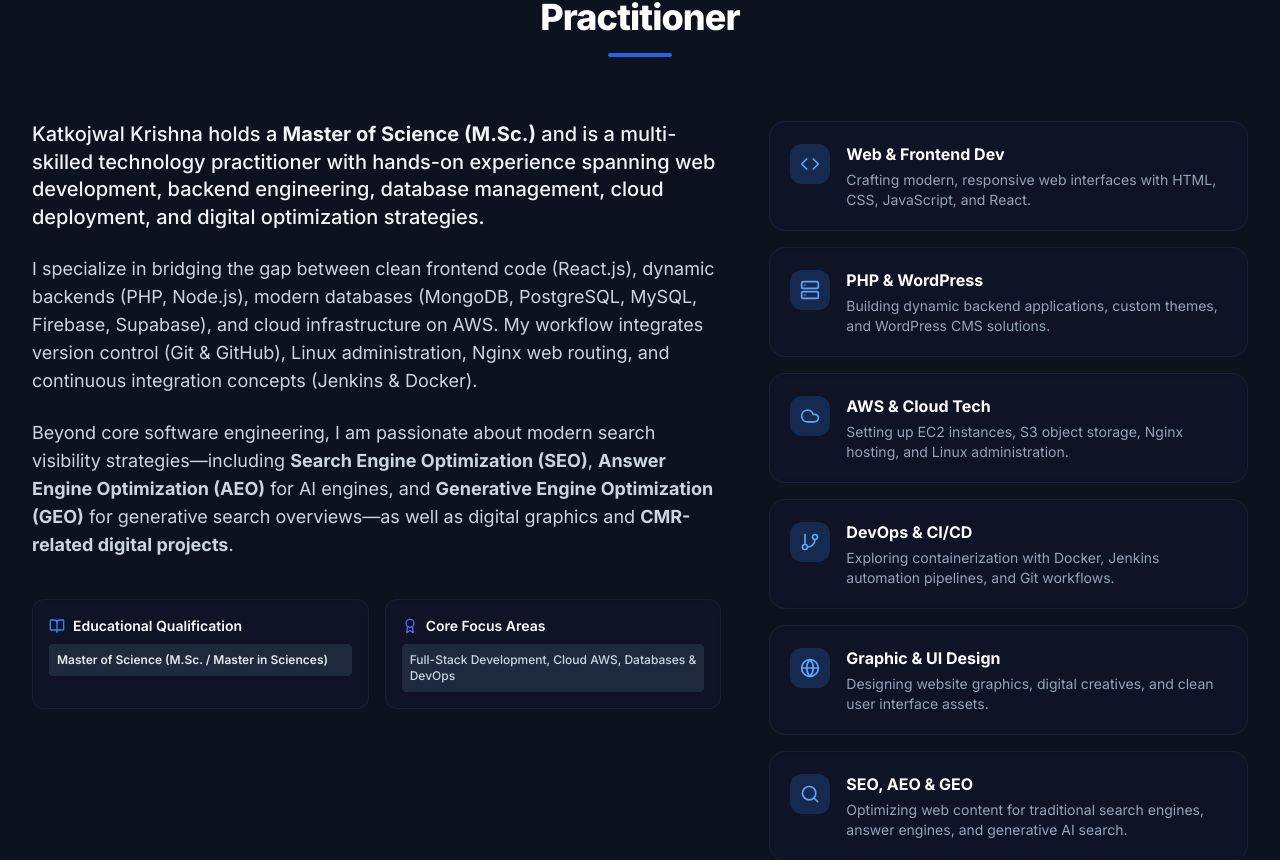
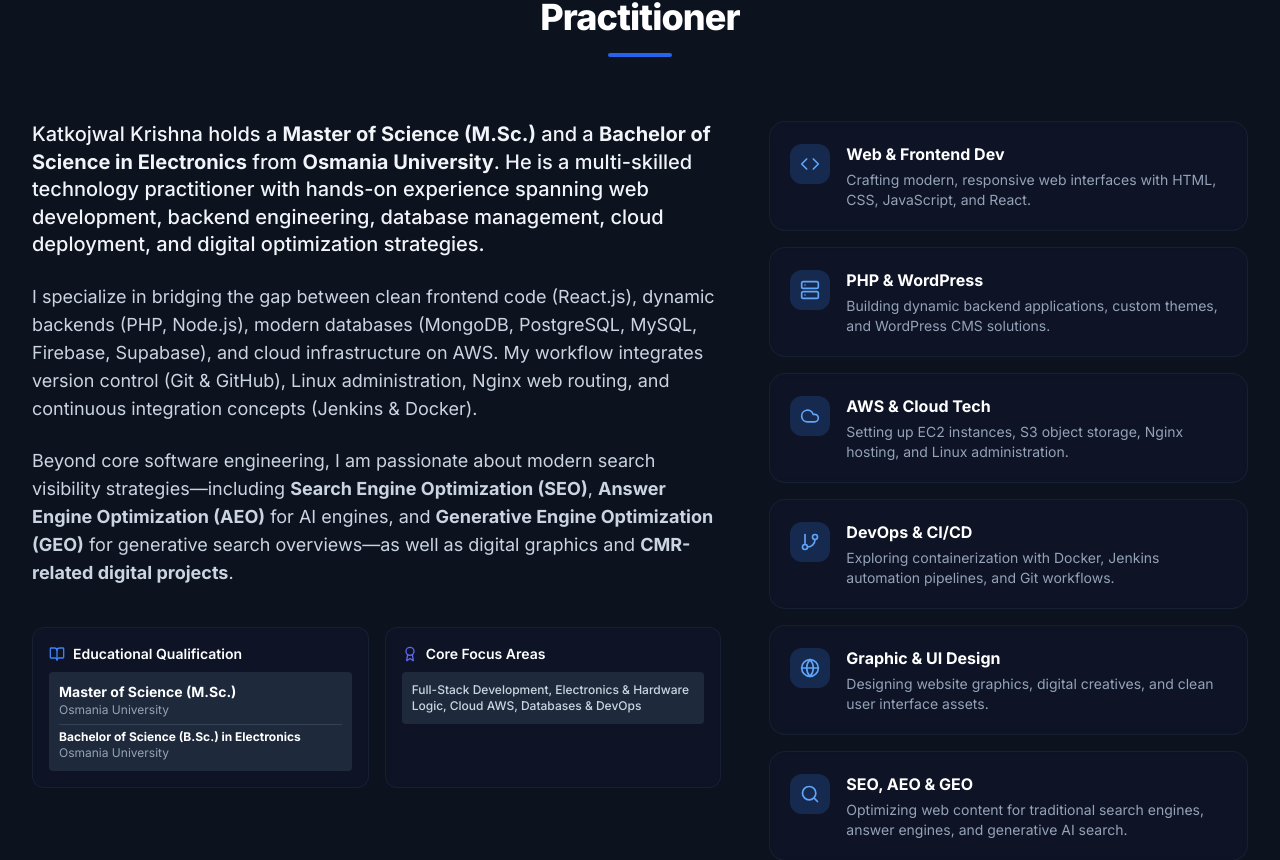
Before and after one commit to katkojwalk/portfolio-website, a React (Vite) app: page / in a window 1280 px wide. Shown: the part 988-1848 px from the top of the page. Built offline with nearby package versions, Linux system fonts and the light colour scheme.

Commit message:
Update education: Osmania University M.Sc. and B.Sc. Electronics

```diff
--- a/src/components/About.jsx
+++ b/src/components/About.jsx
@@ -32,7 +32,7 @@ export default function About() {
           {/* Main About Text */}
           <div className="lg:col-span-7 space-y-6 text-slate-600 dark:text-slate-300 leading-relaxed text-base sm:text-lg">
             <p className="font-medium text-slate-900 dark:text-slate-100 text-xl leading-snug">
-              Katkojwal Krishna holds a <strong>Master of Science (M.Sc.)</strong> and is a multi-skilled technology practitioner with hands-on experience spanning web development, backend engineering, database management, cloud deployment, and digital optimization strategies.
+              Katkojwal Krishna holds a <strong>Master of Science (M.Sc.)</strong> and a <strong>Bachelor of Science in Electronics</strong> from <strong>Osmania University</strong>. He is a multi-skilled technology practitioner with hands-on experience spanning web development, backend engineering, database management, cloud deployment, and digital optimization strategies.
             </p>
 
             <p>
@@ -50,8 +50,15 @@ export default function About() {
                   <BookOpen className="w-4 h-4 text-blue-500" />
                   <span>Educational Qualification</span>
                 </div>
-                <div className="text-xs text-slate-800 dark:text-slate-200 font-semibold bg-slate-100 dark:bg-slate-800 p-2 rounded">
-                  Master of Science (M.Sc. / Master in Sciences)
+                <div className="space-y-1.5 text-xs text-slate-800 dark:text-slate-200 bg-slate-100 dark:bg-slate-800 p-2.5 rounded font-sans">
+                  <div>
+                    <strong className="block text-slate-900 dark:text-white text-sm">Master of Science (M.Sc.)</strong>
+                    <span className="text-slate-500 dark:text-slate-400">Osmania University</span>
+                  </div>
+                  <div className="pt-1 border-t border-slate-200 dark:border-slate-700">
+                    <strong className="block text-slate-900 dark:text-white text-xs">Bachelor of Science (B.Sc.) in Electronics</strong>
+                    <span className="text-slate-500 dark:text-slate-400">Osmania University</span>
+                  </div>
                 </div>
               </div>
 
@@ -60,8 +67,8 @@ export default function About() {
                   <Award className="w-4 h-4 text-indigo-500" />
                   <span>Core Focus Areas</span>
                 </div>
-                <div className="text-xs text-slate-700 dark:text-slate-300 font-medium bg-slate-100 dark:bg-slate-800 p-2 rounded">
-                  Full-Stack Development, Cloud AWS, Databases & DevOps
+                <div className="text-xs text-slate-700 dark:text-slate-300 font-medium bg-slate-100 dark:bg-slate-800 p-2.5 rounded">
+                  Full-Stack Development, Electronics & Hardware Logic, Cloud AWS, Databases & DevOps
                 </div>
               </div>
             </div>
--- a/src/components/Resume.jsx
+++ b/src/components/Resume.jsx
@@ -35,10 +35,10 @@ export default function Resume() {
 
           <div className="space-y-2">
             <h3 className="text-2xl font-bold text-slate-900 dark:text-white">
-              Katkojwal Krishna, M.Sc. — Tech Resume
+              Katkojwal Krishna — Tech Resume
             </h3>
             <p className="text-sm text-slate-600 dark:text-slate-400 max-w-xl mx-auto">
-              Master of Science • React Developer • Full-Stack PHP • Database Specialist (MongoDB, PostgreSQL, SQL, Firebase, Supabase) • AWS & DevOps
+              Master of Science & B.Sc. Electronics (Osmania University) • React Developer • Full-Stack PHP • Database Specialist • AWS & DevOps
             </p>
           </div>
 
@@ -74,7 +74,7 @@ export default function Resume() {
                 <div className="flex items-center gap-2">
                   <FileText className="w-5 h-5 text-blue-500" />
                   <h3 className="text-xl font-bold text-slate-900 dark:text-white">
-                    Resume Preview — Katkojwal Krishna, M.Sc.
+                    Resume Preview — Katkojwal Krishna
                   </h3>
                 </div>
                 <button
@@ -92,7 +92,7 @@ export default function Resume() {
                   <div>
                     <h2 className="text-2xl font-extrabold text-slate-900 dark:text-white">Katkojwal Krishna</h2>
                     <p className="text-xs font-semibold text-blue-600 dark:text-blue-400 mt-0.5">
-                      Master of Science (M.Sc.) | React Developer | Full-Stack PHP | Databases (MongoDB, PostgreSQL, SQL, Firebase, Supabase)
+                      M.Sc. & B.Sc. Electronics (Osmania University) | React Developer | Full-Stack PHP | Databases
                     </p>
                   </div>
                   <div className="text-xs text-slate-500 dark:text-slate-400 font-mono space-y-0.5 text-right">
@@ -106,19 +106,29 @@ export default function Resume() {
                 <div className="space-y-1">
                   <h4 className="font-bold text-slate-900 dark:text-white text-xs uppercase tracking-wider text-blue-600 dark:text-blue-400">Professional Summary</h4>
                   <p>
-                    Master of Science graduate and multi-skilled technology practitioner experienced in crafting responsive React frontend applications, backend engineering, cloud deployment, and database administration. Skilled across MongoDB, PostgreSQL, SQL, Firebase, Supabase, PHP, WordPress, AWS EC2/S3, and automated DevOps CI/CD pipelines.
+                    Osmania University graduate (Master of Science & Bachelor of Science in Electronics) and multi-skilled technology practitioner experienced in crafting responsive React frontend applications, backend engineering, cloud deployment, and database administration. Skilled across MongoDB, PostgreSQL, SQL, Firebase, Supabase, PHP, WordPress, AWS EC2/S3, and automated DevOps CI/CD pipelines.
                   </p>
                 </div>
 
                 {/* Academic Qualification */}
-                <div className="space-y-1">
-                  <h4 className="font-bold text-slate-900 dark:text-white text-xs uppercase tracking-wider text-blue-600 dark:text-blue-400">Education & Academic Qualification</h4>
-                  <div className="p-3 rounded-xl bg-slate-100 dark:bg-slate-900 border border-slate-200 dark:border-slate-800 flex justify-between items-center">
-                    <div>
-                      <strong className="text-slate-900 dark:text-white text-sm">Master of Science (M.Sc.)</strong>
-                      <div className="text-xs text-slate-500 dark:text-slate-400 font-mono mt-0.5">[ADD INSTITUTION / UNIVERSITY NAME]</div>
+                <div className="space-y-2">
+                  <h4 className="font-bold text-slate-900 dark:text-white text-xs uppercase tracking-wider text-blue-600 dark:text-blue-400">Education & Academic Qualifications</h4>
+                  <div className="space-y-2">
+                    <div className="p-3 rounded-xl bg-slate-100 dark:bg-slate-900 border border-slate-200 dark:border-slate-800 flex justify-between items-center">
+                      <div>
+                        <strong className="text-slate-900 dark:text-white text-sm">Master of Science (M.Sc.)</strong>
+                        <div className="text-xs text-slate-600 dark:text-slate-400 font-medium">Osmania University</div>
+                      </div>
+                      <span className="text-xs font-mono text-slate-400">Completed</span>
                     </div>
-                    <span className="text-xs font-mono text-slate-400">[ADD YEAR]</span>
+
+                    <div className="p-3 rounded-xl bg-slate-100 dark:bg-slate-900 border border-slate-200 dark:border-slate-800 flex justify-between items-center">
+                      <div>
+                        <strong className="text-slate-900 dark:text-white text-sm">Bachelor of Science (B.Sc.) in Electronics</strong>
+                        <div className="text-xs text-slate-600 dark:text-slate-400 font-medium">Osmania University</div>
+                      </div>
+                      <span className="text-xs font-mono text-slate-400">Completed</span>
+                    </div>
                   </div>
                 </div>
 
--- a/src/data/timelineData.js
+++ b/src/data/timelineData.js
@@ -1,64 +1,64 @@
 export const timelineSteps = [
   {
     step: "01",
-    title: "Web Development Foundations",
-    period: "[ADD DATE / PERIOD]",
-    description: "Mastered core web development building blocks: HTML5, CSS3, JavaScript (ES6+), responsive design principles, and modern layout systems.",
+    title: "Electronics & Science Foundations (Osmania University)",
+    period: "Osmania University",
+    description: "Earned Bachelor of Science (B.Sc.) in Electronics and Master of Science (M.Sc.) from Osmania University, mastering hardware logic, circuit design, signal systems, and computational principles.",
     icon: "Code2",
-    badge: "Foundation"
+    badge: "Academic Foundation"
   },
   {
     step: "02",
-    title: "PHP & WordPress Ecosystem",
-    period: "[ADD DATE / PERIOD]",
-    description: "Expanded into dynamic backend web development with PHP, MySQL database management, and custom WordPress website development.",
+    title: "Web & Full-Stack Development",
+    period: "Web Engineering",
+    description: "Mastered frontend building blocks (HTML5, CSS3, JavaScript ES6+, React.js) and dynamic backend development with PHP and MySQL database management.",
     icon: "Server",
-    badge: "Backend & CMS"
+    badge: "Full-Stack Dev"
   },
   {
     step: "03",
+    title: "Database Engineering (SQL & NoSQL)",
+    period: "Data Architecture",
+    description: "Expanded database capabilities across relational SQL databases (PostgreSQL, MySQL) and NoSQL cloud BaaS platforms (MongoDB, Firebase Firestore, Supabase).",
+    icon: "Database",
+    badge: "Databases & BaaS"
+  },
+  {
+    step: "04",
     title: "AWS & Cloud Infrastructure",
-    period: "[ADD DATE / PERIOD]",
+    period: "Cloud Computing",
     description: "Ventured into cloud computing concepts, deploying EC2 instances, S3 object storage buckets, and learning Amazon Web Services infrastructure fundamentals.",
     icon: "Cloud",
     badge: "Cloud Computing"
   },
   {
-    step: "04",
+    step: "05",
     title: "Linux Server Administration & Nginx",
-    period: "[ADD DATE / PERIOD]",
+    period: "System Admin",
     description: "Mastered Linux CLI terminal operations, package management, virtual host routing, security firewall setup, and Nginx web server configuration.",
     icon: "Terminal",
     badge: "System Administration"
   },
   {
-    step: "05",
+    step: "06",
     title: "DevOps Practices & Version Control",
-    period: "[ADD DATE / PERIOD]",
+    period: "DevOps & CI/CD",
     description: "Adopted Git version control best practices, GitHub collaboration workflows, code branch management, and continuous integration concepts.",
     icon: "GitBranch",
     badge: "DevOps & Tooling"
   },
   {
-    step: "06",
+    step: "07",
     title: "Docker Containerization & Kubernetes",
-    period: "[ADD DATE / PERIOD]",
+    period: "Containers & K8s",
     description: "Exploring application containerization using Docker containers, Dockerfile orchestration, image registries, and Kubernetes cluster deployment models.",
     icon: "Box",
     badge: "Containers & K8s"
   },
   {
-    step: "07",
-    title: "Automated CI/CD Pipelines",
-    period: "[ADD DATE / PERIOD]",
-    description: "Building automated software delivery pipelines integrating GitHub repositories with Jenkins automation servers and cloud target hosts.",
-    icon: "RefreshCw",
-    badge: "Automation"
-  },
-  {
     step: "08",
     title: "SEO, AEO & GEO Digital Optimization",
-    period: "[ADD DATE / PERIOD]",
+    period: "Digital Optimization",
     description: "Pioneering content and technical optimization strategies for conventional Search Engine Optimization (SEO), Answer Engine Optimization (AEO), and Generative Engine Optimization (GEO).",
     icon: "Search",
     badge: "Digital Search Strategy"
```
